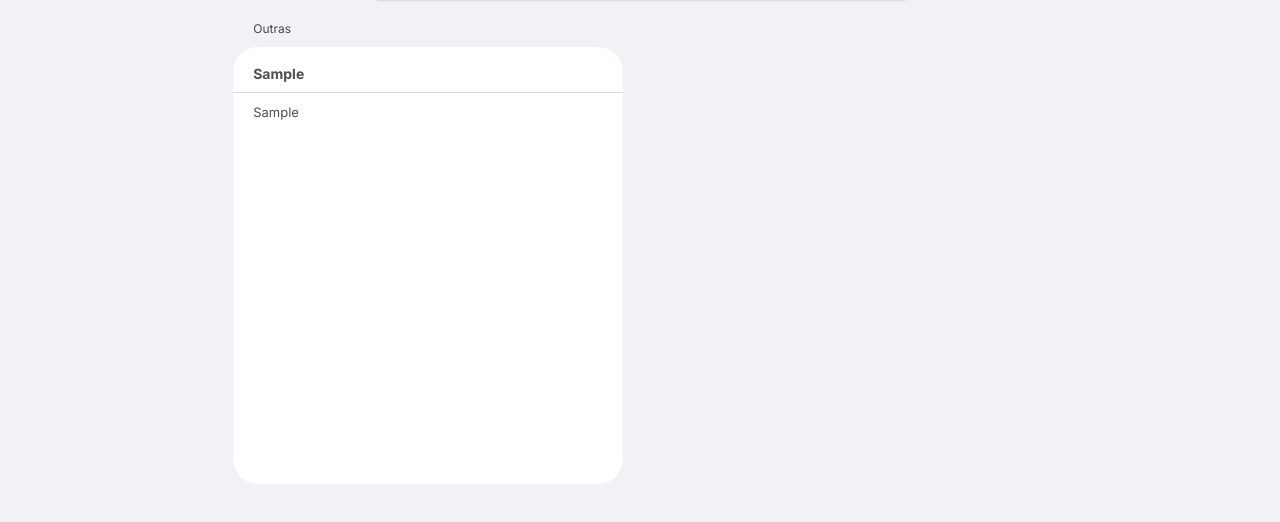
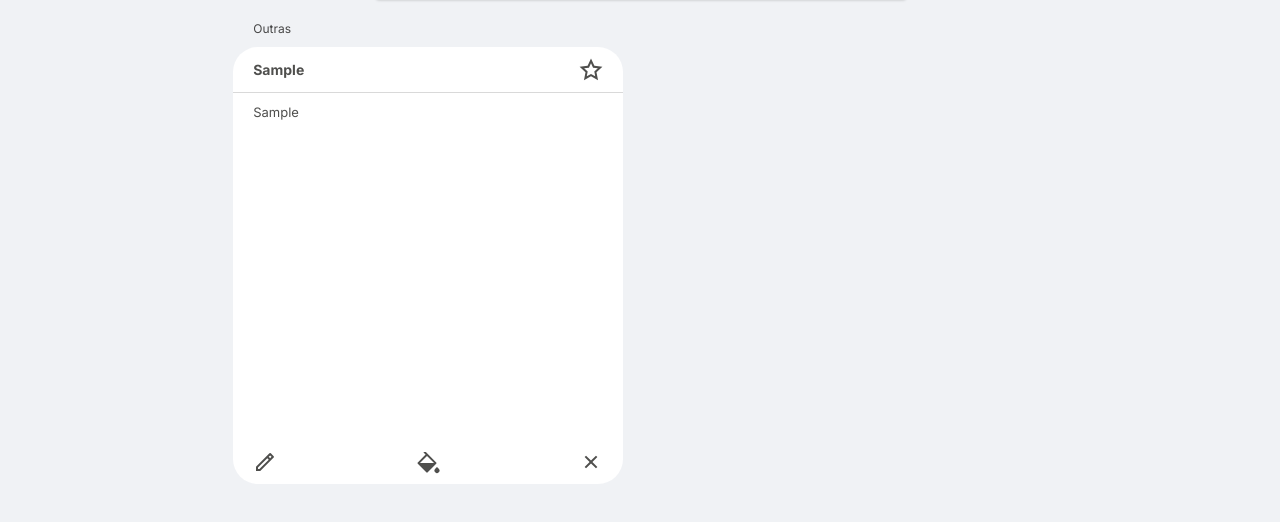
Before and after one commit to duanzin/corelab-front, a React (Vite) app: page / in a window 1280 px wide. Both pictures are taken after typing "Sample", "Sample" into the empty fields and a click on the button "Enviar". Shown: the part 210-732 px from the top of the page. Built offline with nearby package versions, Linux system fonts and the light colour scheme.

Commit message:
feat: added icons

```diff
--- a/package.json
+++ b/package.json
@@ -12,6 +12,7 @@
   "dependencies": {
     "react": "^18.2.0",
     "react-dom": "^18.2.0",
+    "react-icons": "^4.11.0",
     "styled-components": "^6.0.8"
   },
   "devDependencies": {
--- a/src/App.tsx
+++ b/src/App.tsx
@@ -140,6 +140,7 @@ const Form = styled.form`
   @media (max-width: 54.85rem) {
     width: 24.375rem;
     border-radius: 25px;
+    box-shadow: 1px 2px 3px 0px #00000040;
   }
   input {
     border: none;
@@ -156,7 +157,7 @@ const Form = styled.form`
     background-color: #ffffff;
     color: #4f4f4d;
     width: 100%;
-    height: 15%;
+    height: 20%;
     border-radius: 0 0 3px 3px;
     @media (max-width: 54.85rem) {
       border-radius: 0 0 25px 25px;
@@ -170,6 +171,6 @@ const Form = styled.form`
     }
   }
   :nth-child(2) {
-    height: 60%;
+    height: 55%;
   }
 `;
--- a/src/components/note.tsx
+++ b/src/components/note.tsx
@@ -1,16 +1,29 @@
 import styled from "styled-components";
+import {
+  RiPaintFill,
+  RiPencilLine,
+  RiCloseLine,
+  RiStarLine,
+} from "react-icons/ri";
 
 interface Props {
-    title: string;
-    text: string;
-  }
+  title: string;
+  text: string;
+}
 
-export default function Note({ title, text }:Props) {
+export default function Note({ title, text }: Props) {
+  const iconStyle = { fontSize: "1.5rem", cursor: "pointer" };
   return (
     <StyledLi>
-      <h3>{title}</h3>
+      <h3>
+        {title}
+        <RiStarLine style={iconStyle}/>
+      </h3>
+      <p>{text}</p>
       <div>
-        <p>{text}</p>
+        <RiPencilLine style={iconStyle} />
+        <RiPaintFill style={iconStyle} />
+        <RiCloseLine style={iconStyle} />
       </div>
     </StyledLi>
   );
@@ -25,23 +38,29 @@ const StyledLi = styled.li`
   color: #4f4f4d;
   border-radius: 25px;
   h3 {
+    display: flex;
+    justify-content: space-between;
+    align-items: center;
     width: 100%;
     height: 10.6%;
     font-size: 0.875rem;
     font-weight: 700;
-    padding: 1.25rem 1.25rem 0 1.25rem;
+    padding: 0 1.25rem;
     border-bottom: 1px solid #d9d9d9;
+  }
+  p {
+    width: 100%;
+    height: 78.8%;
+    overflow-wrap: break-word;
+    font-size: 0.813rem;
+    padding: 0.8rem 1.25rem;
   }
   div {
     display: flex;
-    flex-direction: column;
+    flex-direction: row;
+    justify-content: space-between;
     width: 100%;
+    height: 10.6%;
     padding: 0.8rem 1.25rem;
-    height: 89.4%;
-    font-size: 0.813rem;
-  }
-  p {
-    width: 100%;
-    overflow-wrap: break-word;
   }
 `;
```
Also changed, not shown: 1 other file (tests, documents, lock files or other folders).
